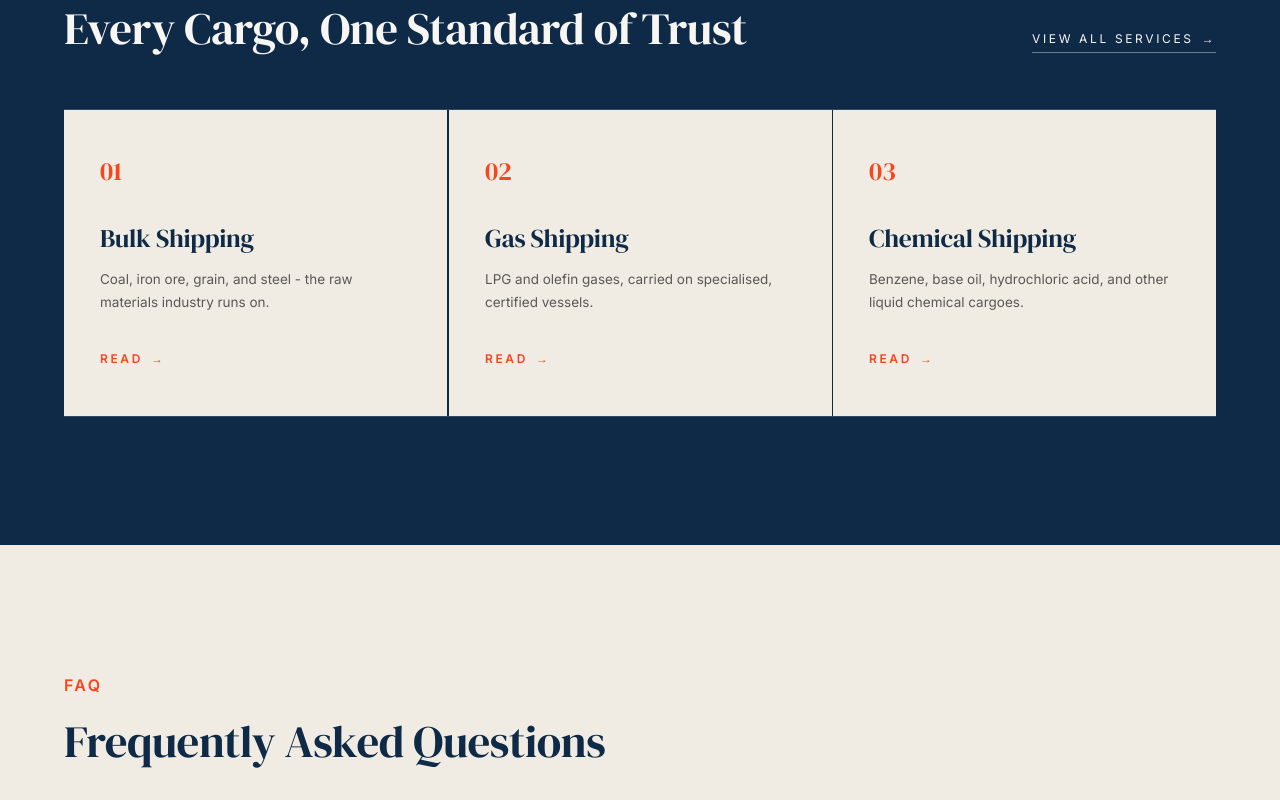
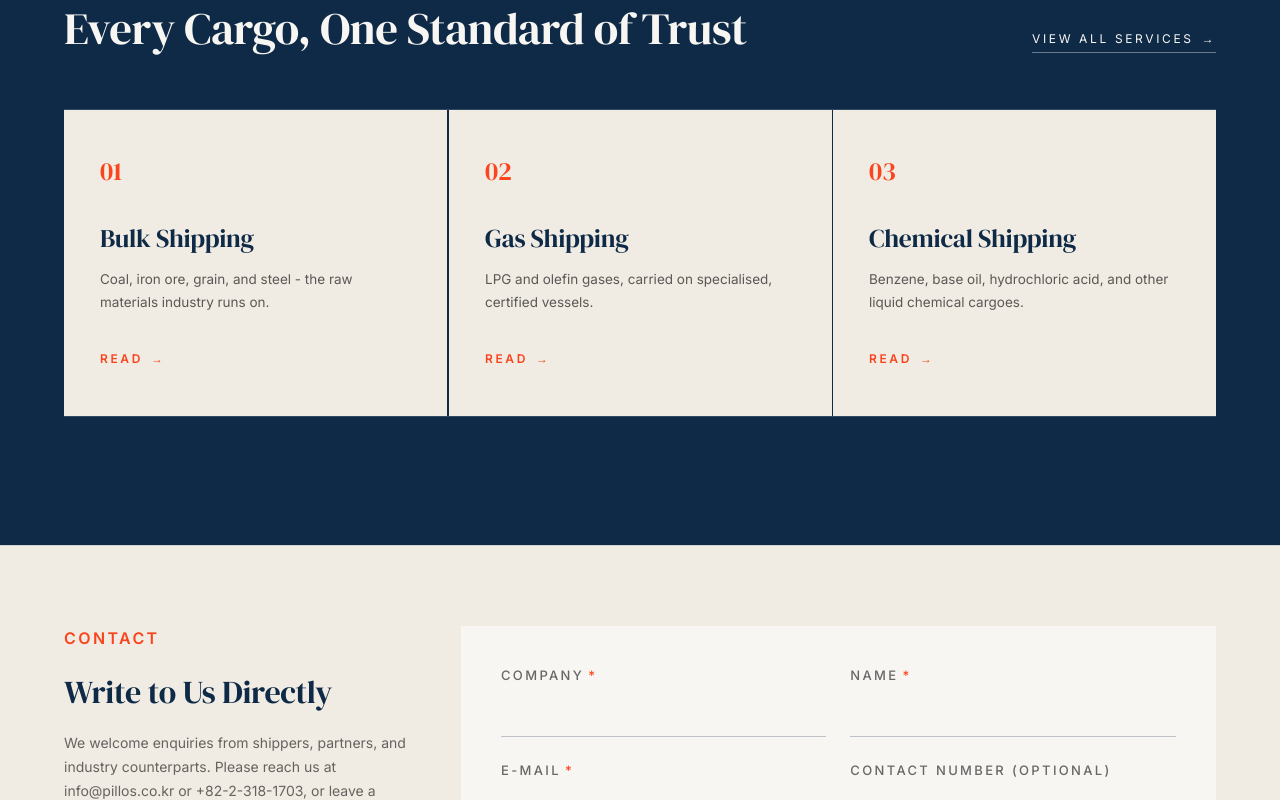
Before and after one commit to rheegr/pillos-corporate-site, a Next.js app: page / in a window 1280 px wide. Shown: the part 2000-2800 px from the top of the page. Built offline with nearby package versions, Linux system fonts and the light colour scheme; a web font is replaced by a local one.

Commit message:
Remove FAQ section and FAQPage JSON-LD from homepage
Keeps the rest of 5635e0e intact: robots.ts/sitemap.ts canonical domain,
site.ts, layout.tsx schema fixes, llms.txt.

```diff
--- a/src/app/page.tsx
+++ b/src/app/page.tsx
@@ -4,8 +4,6 @@ import Hero from "@/components/Hero";
 import TrustedBy from "@/components/TrustedBy";
 import AboutTeaser from "@/components/AboutTeaser";
 import ServicesTeaser from "@/components/ServicesTeaser";
-import FAQ from "@/components/FAQ";
-import { faq } from "@/data/content";
 import InquiryForm from "@/components/InquiryForm";
 import Footer from "@/components/Footer";
 
@@ -13,29 +11,14 @@ export const metadata: Metadata = {
   title: { absolute: "Pillos — Korean Ocean Carrier | Bulk, Gas & Chemical Shipping" },
 };
 
-const faqJsonLd = {
-  "@context": "https://schema.org",
-  "@type": "FAQPage",
-  mainEntity: faq.items.map((item) => ({
-    "@type": "Question",
-    name: item.q.en,
-    acceptedAnswer: { "@type": "Answer", text: item.a.en },
-  })),
-};
-
 export default function Home() {
   return (
     <main id="main" className="relative">
-      <script
-        type="application/ld+json"
-        dangerouslySetInnerHTML={{ __html: JSON.stringify(faqJsonLd) }}
-      />
       <Header />
       <Hero />
       <TrustedBy />
       <AboutTeaser />
       <ServicesTeaser />
-      <FAQ />
       <InquiryForm />
       <Footer />
     </main>
--- a/src/components/FAQ.tsx
+++ /dev/null
@@ -1,37 +0,0 @@
-"use client";
-
-import { useLanguage } from "@/contexts/LanguageContext";
-import { faq } from "@/data/content";
-import Reveal from "./Reveal";
-
-export default function FAQ() {
-  const { t } = useLanguage();
-
-  return (
-    <section className="relative bg-[#f1ece3] py-24 lg:py-32">
-      <div className="mx-auto max-w-[1280px] px-6 sm:px-10 lg:px-16">
-        <Reveal>
-          <div className="eyebrow text-[#f9441d]">{t(faq.overline)}</div>
-        </Reveal>
-        <Reveal delay={100}>
-          <h2 className="tx-h2 balance mt-5 text-[#0e2a47]">{t(faq.heading)}</h2>
-        </Reveal>
-
-        <div className="mt-14 border-t border-[#0e2a47]/15">
-          {faq.items.map((item, i) => (
-            <Reveal key={i} delay={i * 60}>
-              <div className="grid grid-cols-1 gap-3 border-b border-[#0e2a47]/15 py-8 md:grid-cols-12 md:gap-8">
-                <h3 className="font-serif text-[#0e2a47] leading-[1.3] text-[clamp(1.125rem,1.4vw,1.375rem)] tracking-[-0.01em] md:col-span-5">
-                  {t(item.q)}
-                </h3>
-                <p className="text-[13.5px] leading-[1.75] text-[#1a1a1a]/75 md:col-span-7">
-                  {t(item.a)}
-                </p>
-              </div>
-            </Reveal>
-          ))}
-        </div>
-      </div>
-    </section>
-  );
-}
--- a/src/data/content.ts
+++ b/src/data/content.ts
@@ -699,75 +699,3 @@ export const hse = {
     ko: "필로스의 모든 임직원은 철저한 책임의식과 적극적인 의무 이행을 통해 안전과 환경을 지키는 일을 일상의 가장 중요한 원칙으로 삼고 지속 가능한 경영 기반을 구축하고 있습니다.",
   },
 };
-
-// FAQ - homepage section + FAQPage structured data (GEO: gives answer engines
-// quotable, self-contained answers about the company)
-export const faq = {
-  overline: { en: "FAQ", ko: "자주 묻는 질문" } as Bi,
-  heading: {
-    en: "Frequently Asked Questions",
-    ko: "자주 묻는 질문",
-  } as Bi,
-  items: [
-    {
-      q: {
-        en: "What does Pillos do?",
-        ko: "필로스는 어떤 회사인가요?",
-      },
-      a: {
-        en: "Pillos Co., Ltd. (주식회사 필로스) is a Korean ocean carrier founded in 2009 and headquartered in Seoul. Across three sectors - dry bulk, gas (LPG), and chemical tankers - we carry the raw materials, energy, and chemical products that global industry depends on.",
-        ko: "주식회사 필로스(Pillos Co., Ltd.)는 2009년에 설립되어 서울에 본사를 둔 대한민국 외항 해운사입니다. 벌크, 가스(LPG), 케미컬 세 가지 분야에서 원자재, 에너지, 화학 제품을 전 세계 항로로 운송합니다.",
-      },
-    },
-    {
-      q: {
-        en: "What cargo does Pillos carry?",
-        ko: "어떤 화물을 운송하나요?",
-      },
-      a: {
-        en: "Dry bulk such as coal, coke, iron ore, minerals, limestone, cement, grain, and bauxite; liquefied gases including LPG, ethylene, propylene, butadiene, and VCM; and liquid chemicals including hydrochloric acid and other petrochemical feedstocks.",
-        ko: "석탄, 코크스, 철광석, 광물, 석회석, 시멘트, 곡물, 보크사이트 등 건화물, LPG·에틸렌·프로필렌·부타디엔·VCM 등 액화가스, 그리고 염산을 비롯한 액상 화학제품을 운송합니다.",
-      },
-    },
-    {
-      q: {
-        en: "What vessels does Pillos operate?",
-        ko: "어떤 선박을 운항하나요?",
-      },
-      a: {
-        en: "Pillos owns MT GRACE (tanker), MV JADE (bulk carrier), and MT PILLOS 1 (chemical tanker), and operates additional chartered-in tonnage. In dry bulk we run vessels from Handysize and Supramax up to Panamax and Kamsarmax.",
-        ko: "MT GRACE(탱커), MV JADE(벌크선), MT PILLOS 1(케미컬 탱커)를 자체 보유하고 추가 용선 선대를 운영합니다. 벌크 분야에서는 핸디사이즈·수프라막스부터 파나막스·캄사르막스까지 운항합니다.",
-      },
-    },
-    {
-      q: {
-        en: "Where is Pillos located?",
-        ko: "회사는 어디에 있나요?",
-      },
-      a: {
-        en: "7th Floor, 9 Chungmu-ro, Jung-gu, Seoul 04554, South Korea. You can reach us at +82-2-318-1703 or info@pillos.co.kr.",
-        ko: "서울특별시 중구 충무로 9, 7층 (우편번호 04554)입니다. 전화 +82-2-318-1703, 이메일 info@pillos.co.kr로 연락하실 수 있습니다.",
-      },
-    },
-    {
-      q: {
-        en: "How do I request a charter or freight quote?",
-        ko: "용선·운임 견적은 어떻게 요청하나요?",
-      },
-      a: {
-        en: "Email info@pillos.co.kr, call +82-2-318-1703, or use the inquiry form on our Contact page. Our chartering team works in both Korean and English.",
-        ko: "info@pillos.co.kr 또는 +82-2-318-1703으로 연락 주시거나, 문의 페이지의 양식을 이용해 주세요. 한국어와 영어 모두 가능합니다.",
-      },
-    },
-    {
-      q: {
-        en: "Is Pillos the same company as Pillos Shipping (필로스해운)?",
-        ko: "필로스해운과 같은 회사인가요?",
-      },
-      a: {
-        en: "No. Pillos Co., Ltd. (㈜필로스) is the ocean carrier operating bulk, gas, and chemical vessels. Pillos Shipping Co., Ltd. (필로스해운) is a separate affiliated company with its own corporate registration.",
-        ko: "아닙니다. 주식회사 필로스는 벌크·가스·케미컬 선박을 운항하는 해운사이고, 필로스해운은 별도 사업자등록을 가진 독립 관계사 법인입니다.",
-      },
-    },
-  ] as { q: Bi; a: Bi }[],
-};
```
